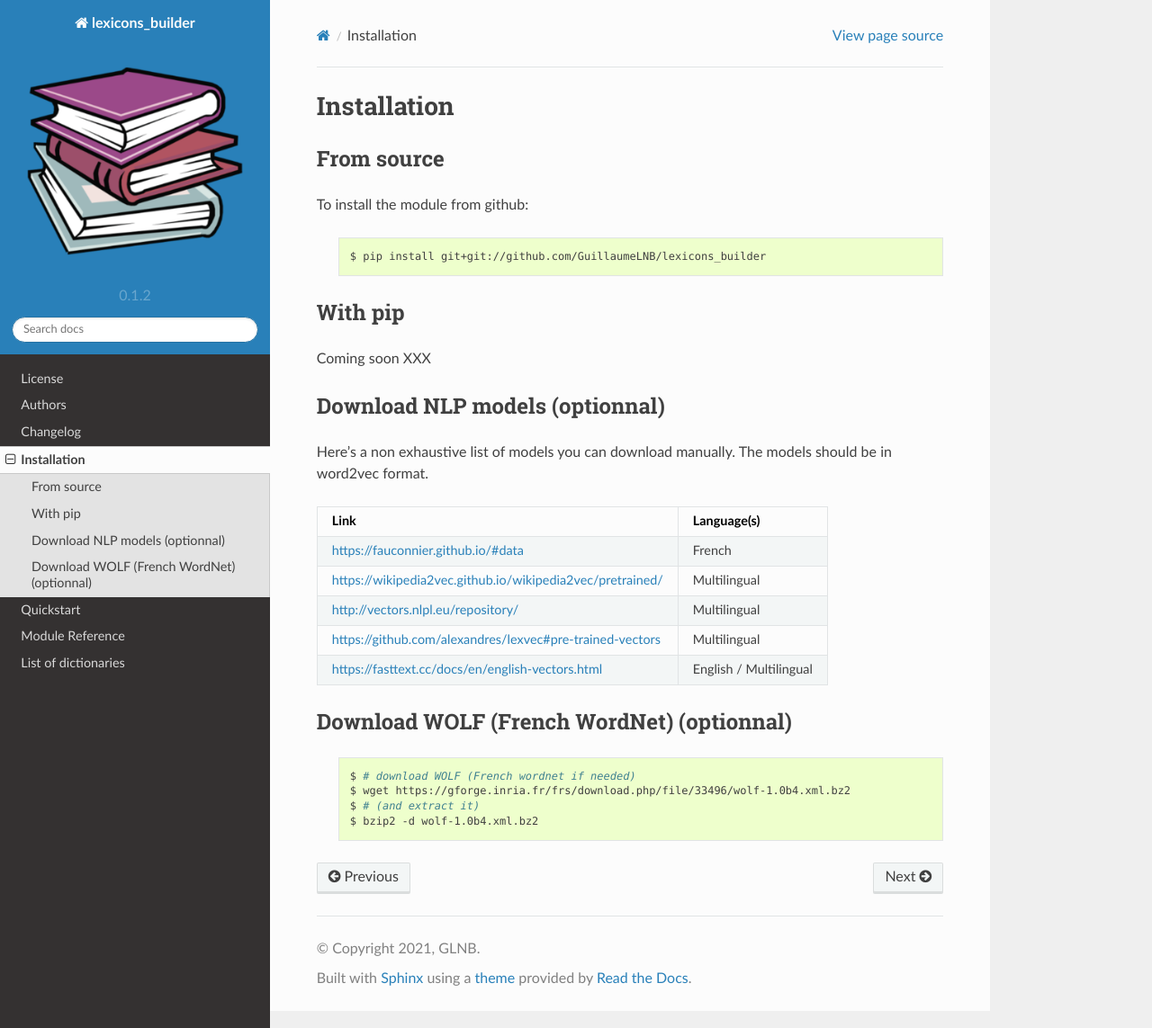
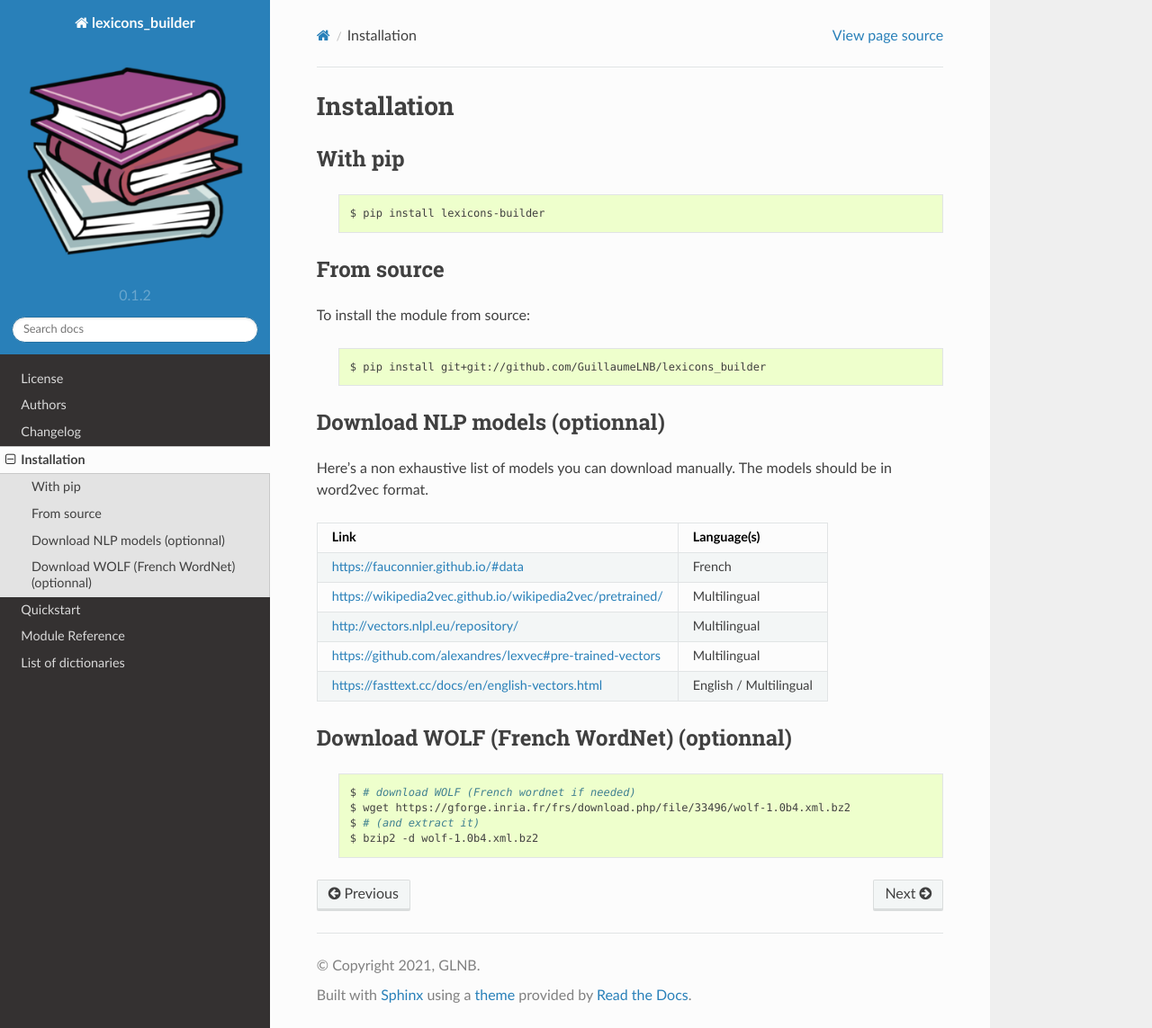
Before and after one commit to GuillaumeLNB/lexicons_builder, a Sphinx documentation site: the page built from docs/installation.rst, in a window 1280 px wide and 1143 px high. Shown: the whole window at 90% size. Built offline with Sphinx 7.4.7 and the Read the Docs theme 2.0.0, drawn with Linux system fonts in a browser that asks for light colours; the version number is read from the project's files by our own code.

Commit message:
updated documentation

```diff
--- a/docs/index.rst
+++ b/docs/index.rst
@@ -49,7 +49,7 @@ Indices and tables
 
 
 .. note::
-    If there's an issue, feel free to open a ticket or drop me a line at guillaume.le-noe-bienvenu@irisa.fr
+    If you encounter an issue, feel free raise it on `GitHub`_
 
 
 .. _toctree: http://www.sphinx-doc.org/en/master/usage/restructuredtext/directives.html
@@ -66,3 +66,4 @@ Indices and tables
 .. _autodoc: http://www.sphinx-doc.org/en/stable/ext/autodoc.html
 .. _WordNet: https://wordnet.princeton.edu/
 .. _WOLF: http://alpage.inria.fr/~sagot/
+.. _GitHub: https://github.com/GuillaumeLNB/lexicons_builder/issues
--- a/docs/installation.rst
+++ b/docs/installation.rst
@@ -1,17 +1,20 @@
 Installation
 ------------
+
+With pip
+~~~~~~~~
+    .. code:: bash
+
+        $ pip install lexicons-builder
+
+
 From source
 ~~~~~~~~~~~
-To install the module from github:
-
+To install the module from source:
 
     .. code:: bash
 
         $ pip install git+git://github.com/GuillaumeLNB/lexicons_builder
-
-With pip
-~~~~~~~~
-Coming soon XXX
 
 Download NLP models (optionnal)
 ~~~~~~~~~~~~~~~~~~~~~~~~~~~~~~~
```
Also changed, not shown: README.rst (+9 -6 lines).
